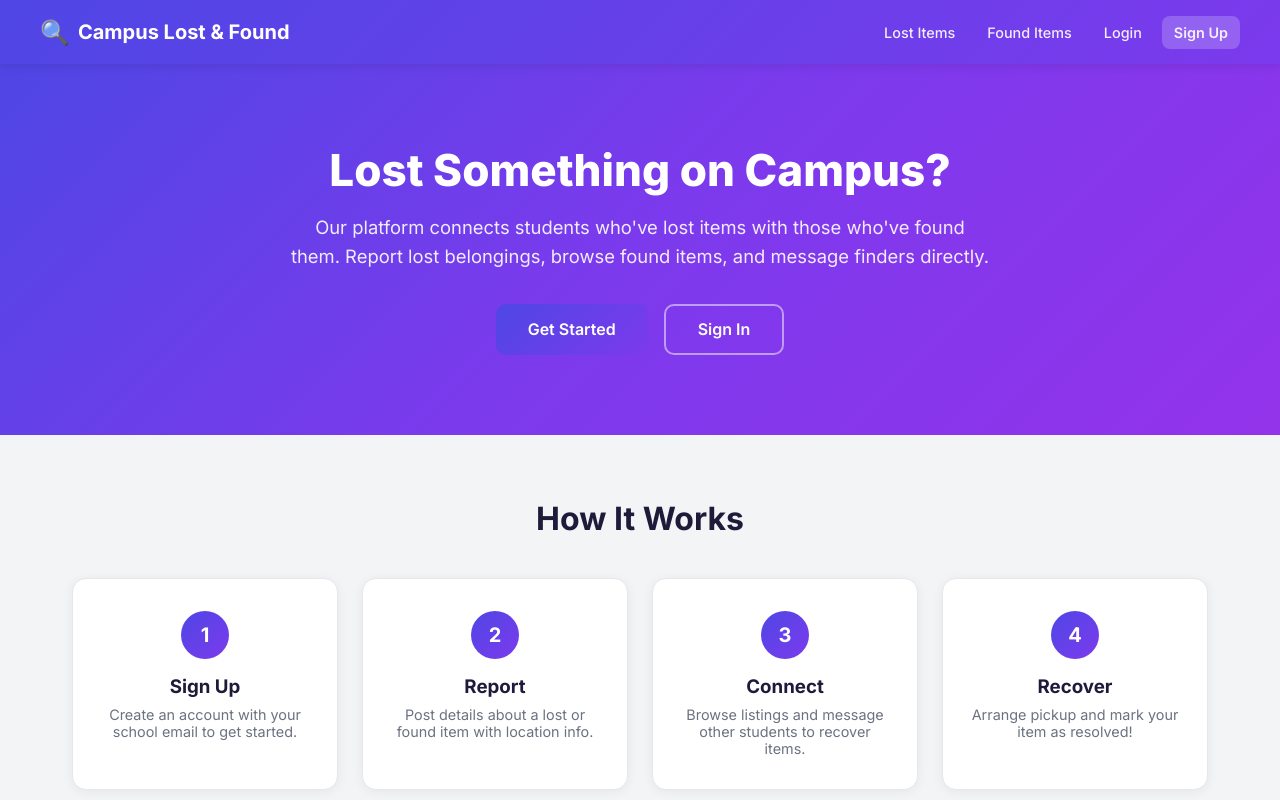
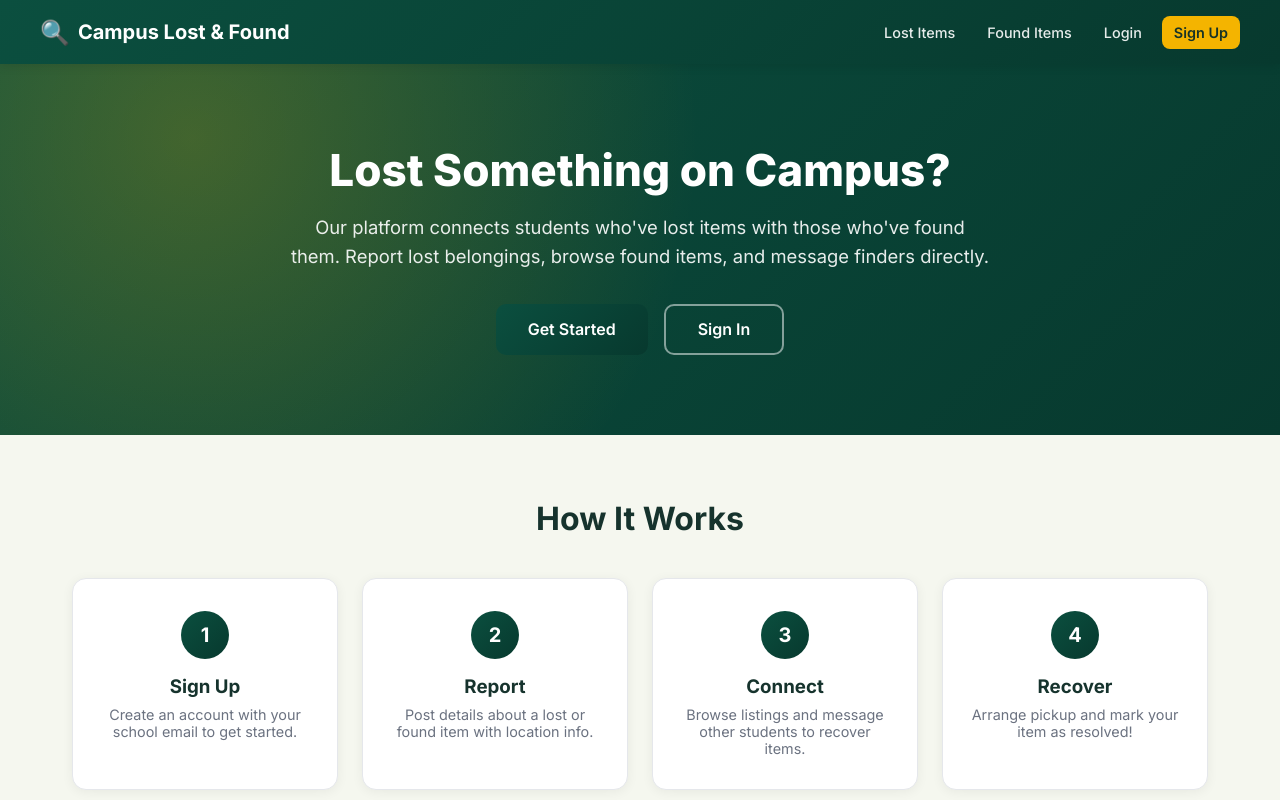
Before and after one commit to CalebSzeto/Lost-Found-Web-App, a Next.js app in the folder client/: page / in a window 1280 px wide. Shown: the top 800 px of the page. Built offline with nearby package versions, Linux system fonts and the light colour scheme; no server answers.

Commit message:
Retheme UI to dark green and yellow palette

```diff
--- a/client/src/app/globals.css
+++ b/client/src/app/globals.css
@@ -1,4 +1,15 @@
 @import url('https://fonts.googleapis.com/css2?family=Inter:wght@400;500;600;700;800&display=swap');
+
+:root {
+  --primary: #0b4f3f;
+  --primary-dark: #07392e;
+  --primary-soft: #e7f3ef;
+  --accent: #f4b400;
+  --accent-dark: #d59b00;
+  --text-main: #16332d;
+  --text-muted: #5d6f69;
+  --surface: #f5f7ef;
+}
 
 * {
   margin: 0;
@@ -11,8 +22,8 @@ body {
     'Oxygen', 'Ubuntu', 'Cantarell', sans-serif;
   -webkit-font-smoothing: antialiased;
   -moz-osx-font-smoothing: grayscale;
-  background: #F3F4F6;
-  color: #1E1B3A;
+  background: var(--surface);
+  color: var(--text-main);
 }
 
 a {
@@ -53,12 +64,12 @@ a {
 
 .pageHeader h1 {
   font-size: 2rem;
-  color: #1E1B3A;
+  color: var(--text-main);
   margin: 0 0 0.5rem;
 }
 
 .pageHeader p {
-  color: #6B7280;
+  color: var(--text-muted);
   font-size: 1rem;
   margin: 0;
 }
@@ -87,26 +98,26 @@ a {
 }
 
 .btnPrimary {
-  background: linear-gradient(135deg, #4F46E5, #7C3AED);
-  color: white;
+  background: linear-gradient(135deg, var(--primary), var(--primary-dark));
+  color: #fff;
 }
 
 .btnPrimary:hover {
-  opacity: 0.9;
+  filter: brightness(1.05);
 }
 
 .btnSuccess {
-  background: #10B981;
-  color: white;
+  background: linear-gradient(135deg, #149868, #0f7a54);
+  color: #fff;
 }
 
 .btnSuccess:hover {
-  background: #059669;
+  filter: brightness(1.05);
 }
 
 .btnDanger {
   background: #EF4444;
-  color: white;
+  color: #fff;
 }
 
 .btnDanger:hover {
@@ -158,7 +169,7 @@ a {
   width: 40px;
   height: 40px;
   border: 4px solid #E5E7EB;
-  border-top-color: #4F46E5;
+  border-top-color: var(--primary);
   border-radius: 50%;
   animation: spin 0.8s linear infinite;
   margin-bottom: 1rem;
@@ -229,8 +240,8 @@ a {
 .formGroup input:focus,
 .formGroup textarea:focus,
 .formGroup select:focus {
-  border-color: #4F46E5;
-  box-shadow: 0 0 0 3px rgba(79, 70, 229, 0.1);
+  border-color: var(--primary);
+  box-shadow: 0 0 0 3px rgba(11, 79, 63, 0.12);
 }
 
 .formGroup textarea {
--- a/client/src/app/login/auth.module.css
+++ b/client/src/app/login/auth.module.css
@@ -4,7 +4,7 @@
   align-items: center;
   min-height: calc(100vh - 140px);
   padding: 2rem;
-  background: #F3F4F6;
+  background: #eef3eb;
 }
 
 .card {
@@ -23,7 +23,7 @@
 
 .header h2 {
   font-size: 1.75rem;
-  color: #1E1B3A;
+  color: var(--text-main);
   margin: 0 0 0.5rem;
 }
 
@@ -39,7 +39,7 @@
 }
 
 .submitBtn {
-  background: linear-gradient(135deg, #4F46E5, #7C3AED);
+  background: linear-gradient(135deg, var(--primary), var(--primary-dark));
   color: white;
   border: none;
   padding: 0.85rem;
@@ -73,7 +73,7 @@
 }
 
 .switchText a {
-  color: #4F46E5;
+  color: var(--primary);
   text-decoration: none;
   font-weight: 600;
 }
--- a/client/src/app/messages/messages.module.css
+++ b/client/src/app/messages/messages.module.css
@@ -135,7 +135,7 @@
 }
 
 .conversationItem.active {
-  background: #ede9fe;
+  background: var(--primary-soft);
   border-left: 3px solid var(--primary);
 }
 
@@ -143,7 +143,7 @@
   width: 40px;
   height: 40px;
   border-radius: 50%;
-  background: var(--primary, #6d28d9);
+  background: var(--primary);
   color: white;
   display: flex;
   align-items: center;
@@ -313,7 +313,7 @@
 }
 
 .sent .messageBubble {
-  background: var(--primary, #6d28d9);
+  background: var(--primary);
   color: white;
   border-bottom-right-radius: 4px;
 }
--- a/client/src/app/my-posts/myposts.module.css
+++ b/client/src/app/my-posts/myposts.module.css
@@ -46,7 +46,7 @@
 .tabActive {
   color: var(--primary);
   border-bottom-color: var(--primary);
-  background: #f5f3ff;
+  background: var(--primary-soft);
 }
 
 @media (max-width: 768px) {
--- a/client/src/app/page.module.css
+++ b/client/src/app/page.module.css
@@ -1,5 +1,7 @@
 .hero {
-  background: linear-gradient(135deg, #4F46E5, #7C3AED, #9333EA);
+  background:
+    radial-gradient(circle at 15% 20%, rgba(244, 180, 0, 0.24), transparent 45%),
+    linear-gradient(135deg, var(--primary), var(--primary-dark));
   color: white;
   padding: 5rem 2rem;
   text-align: center;
@@ -41,7 +43,7 @@
 .sectionTitle {
   text-align: center;
   font-size: 2rem;
-  color: #1E1B3A;
+  color: var(--text-main);
   margin-bottom: 2.5rem;
 }
 
@@ -64,7 +66,7 @@
 .stepNumber {
   width: 48px;
   height: 48px;
-  background: linear-gradient(135deg, #4F46E5, #7C3AED);
+  background: linear-gradient(135deg, var(--primary), var(--primary-dark));
   color: white;
   border-radius: 50%;
   display: flex;
@@ -76,7 +78,7 @@
 }
 
 .stepCard h3 {
-  color: #1E1B3A;
+  color: var(--text-main);
   margin: 0 0 0.5rem;
 }
 
@@ -88,7 +90,7 @@
 
 /* Quick Links */
 .quickLinksSection {
-  background: #F3F4F6;
+  background: #eef3eb;
   padding: 4rem 2rem;
 }
 
@@ -123,7 +125,7 @@
 }
 
 .quickLinkCard h3 {
-  color: #1E1B3A;
+  color: var(--text-main);
   margin: 0 0 0.5rem;
 }
 
--- a/client/src/app/profile/sections.module.css
+++ b/client/src/app/profile/sections.module.css
@@ -8,7 +8,7 @@
 
 .backLink {
   text-decoration: none;
-  color: var(--primary, #4f46e5);
+  color: var(--primary);
   font-weight: 600;
 }
 
--- a/client/src/app/register/auth.module.css
+++ b/client/src/app/register/auth.module.css
@@ -4,7 +4,7 @@
   align-items: center;
   min-height: calc(100vh - 140px);
   padding: 2rem;
-  background: #F3F4F6;
+  background: #eef3eb;
 }
 
 .card {
@@ -23,7 +23,7 @@
 
 .header h2 {
   font-size: 1.75rem;
-  color: #1E1B3A;
+  color: var(--text-main);
   margin: 0 0 0.5rem;
 }
 
@@ -39,7 +39,7 @@
 }
 
 .submitBtn {
-  background: linear-gradient(135deg, #4F46E5, #7C3AED);
+  background: linear-gradient(135deg, var(--primary), var(--primary-dark));
   color: white;
   border: none;
   padding: 0.85rem;
@@ -69,7 +69,7 @@
 }
 
 .switchText a {
-  color: #4F46E5;
+  color: var(--primary);
   text-decoration: none;
   font-weight: 600;
 }
--- a/client/src/components/Navbar.module.css
+++ b/client/src/components/Navbar.module.css
@@ -1,5 +1,5 @@
 .navbar {
-  background: linear-gradient(135deg, #4F46E5, #7C3AED);
+  background: linear-gradient(135deg, var(--primary), var(--primary-dark));
   padding: 0 2rem;
   box-shadow: 0 2px 10px rgba(0, 0, 0, 0.1);
   position: sticky;
@@ -82,8 +82,14 @@
 }
 
 .btnRegister {
-  background: rgba(255, 255, 255, 0.2);
+  background: var(--accent);
+  color: #173327;
   font-weight: 600;
+}
+
+.btnRegister:hover {
+  background: var(--accent-dark);
+  color: #102b20;
 }
 
 .btnLogout {
```
Also changed, not shown: client/src/components/SearchBar.module.css (+7 -7 lines).
